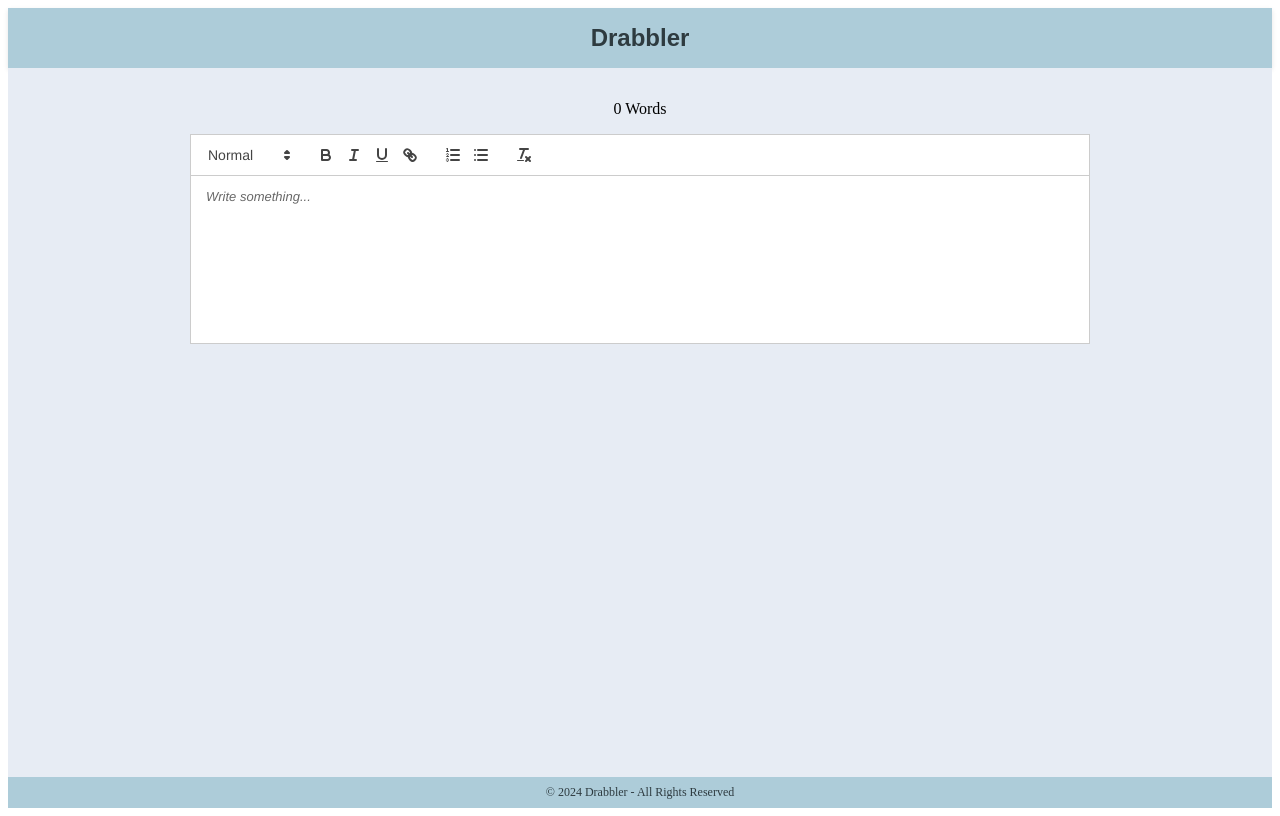
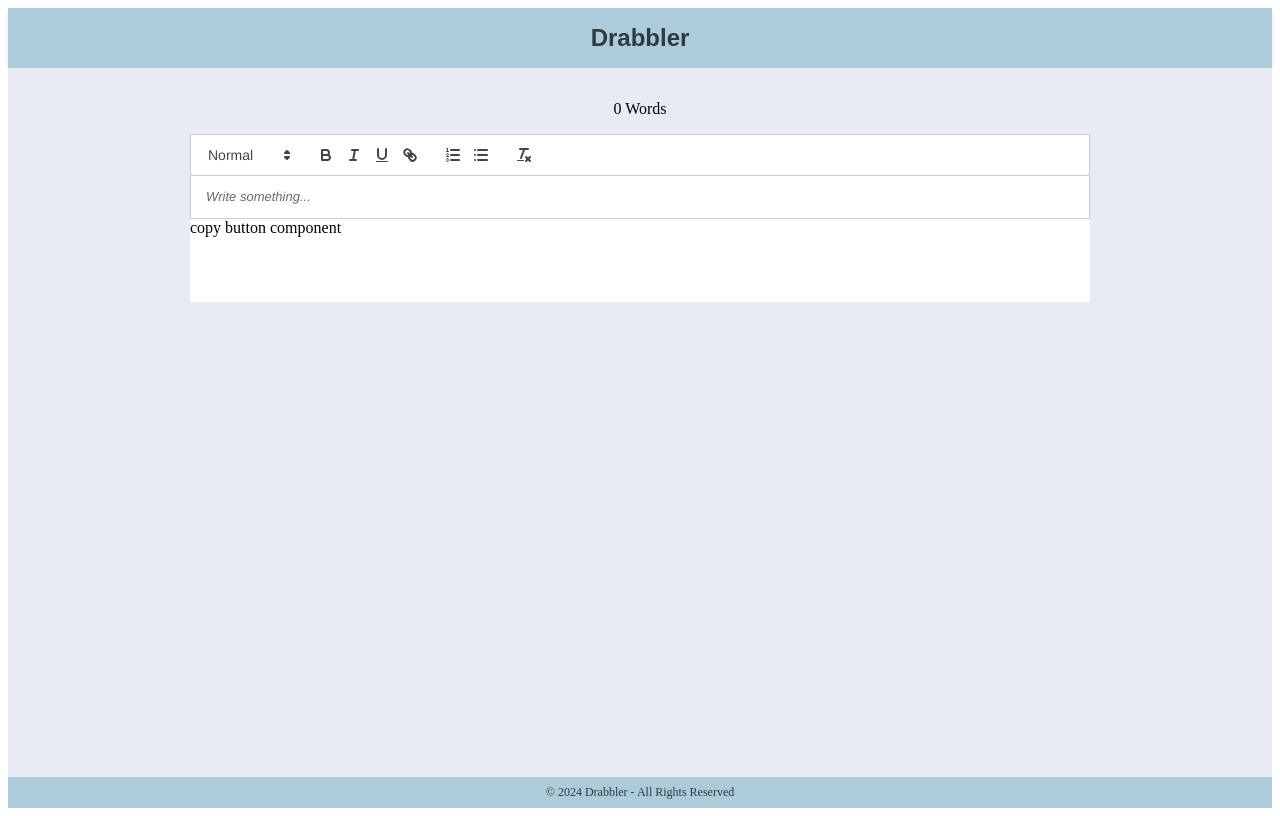
Before and after one commit to SophieBonneval/Drabbler, a React (Vite) app: page / in a window 1280 px wide. Built offline with nearby package versions, Linux system fonts and the light colour scheme; the HTML template or start-up script is replaced by a standard one.

Commit message:
re-factoring wordcounter & adding Copy-Button component

```diff
--- a/src/App.jsx
+++ b/src/App.jsx
@@ -1,10 +1,10 @@
-import { useState } from "react";
-import classes from "./App.module.scss";
+import { useState } from 'react';
+import classes from './App.module.scss';
 
-import Footer from "./components/Footer/Footer";
-import Header from "./components/Header/Header";
-import MainInput from "./components/MainInput/MainInput";
-import WordCounter from "./components/WordCounter/WordCounter";
+import Footer from './components/Footer/Footer';
+import Header from './components/Header/Header';
+import MainInput from './components/MainInput/MainInput';
+import WordCounter from './components/WordCounter/WordCounter';
 
 function App() {
   const [wordCountValue, setWordCountValue] = useState(0);
@@ -14,7 +14,7 @@ function App() {
   }
 
   return (
-    <div className={classes["container"]}>
+    <div className={classes['App__container']}>
       <Header />
       <main>
         <WordCounter wordCountValue={wordCountValue} />
--- a/src/App.module.scss
+++ b/src/App.module.scss
@@ -1,4 +1,4 @@
-.container {
+.App__container {
     display: flex;
     flex-direction: column;
     height: 100vh;
--- /dev/null
+++ b/src/components/CopyButton/CopyButton.jsx
@@ -0,0 +1,7 @@
+function CopyButton({ inputValue }) {
+  console.log('inputValue in copyBtn: ', inputValue);
+
+  return <div>copy button component</div>;
+}
+
+export default CopyButton;
--- a/src/components/Footer/Footer.jsx
+++ b/src/components/Footer/Footer.jsx
@@ -1,7 +1,11 @@
 import classes from './Footer.module.scss';
 
 function Footer() {
-    return <footer className={classes['container']}>© 2024 Drabbler - All Rights Reserved</footer>;
+  return (
+    <footer className={classes['Footer__container']}>
+      © 2024 Drabbler - All Rights Reserved
+    </footer>
+  );
 }
 
 export default Footer;
--- a/src/components/Footer/Footer.module.scss
+++ b/src/components/Footer/Footer.module.scss
@@ -1,4 +1,4 @@
-.container {
+.Footer__container {
     display: flex;
     justify-content: center;
     padding: $half-spacing $base-spacing;
--- a/src/components/Header/Header.jsx
+++ b/src/components/Header/Header.jsx
@@ -1,7 +1,7 @@
 import classes from './Header.module.scss';
 
 function Header() {
-  return <header className={classes['container']}>Drabbler</header>;
+  return <header className={classes['Header__container']}>Drabbler</header>;
 }
 
 export default Header;
--- a/src/components/Header/Header.module.scss
+++ b/src/components/Header/Header.module.scss
@@ -1,4 +1,4 @@
-.container {
+.Header__container {
     display: flex;
     justify-content: center;
     padding: $base-spacing;
--- a/src/components/MainInput/MainInput.jsx
+++ b/src/components/MainInput/MainInput.jsx
@@ -1,21 +1,58 @@
-import classes from "./MainInput.module.scss";
-import { useRef } from "react";
-import Quill from "quill";
-import QuillEditor from "./QuillEditor";
+import classes from './MainInput.module.scss';
+import { useEffect, useRef, useState } from 'react';
+import PropTypes from 'prop-types';
+import Quill from 'quill';
+import QuillEditor from './QuillEditor';
+import CopyButton from '../CopyButton/CopyButton';
 
 function MainInput({ wordCount }) {
-  const Delta = Quill.import("delta");
+  const Delta = Quill.import('delta');
   const quillRef = useRef();
+  const [inputValue, setInputValue] = useState('');
+
+  //useEffect for word counter?
+
+  useEffect(() => {
+    const quill = quillRef.current;
+
+    function handleInputValue() {
+      if (quill) {
+        const inputValue = quill.getText().trim();
+        const wordCountValue =
+          inputValue !== '' ? inputValue.split(/\s+/).length : 0;
+
+        // We're not CALLING the fn but setting it with the value of wordCountValue
+        if (wordCount) {
+          wordCount(wordCountValue);
+        }
+
+        setInputValue(quill.root.innerText);
+      }
+    }
+
+    quill.on('text-change', handleInputValue);
+
+    // this return is used to *clear* the instance whenever the useEffect
+    // refreshes (so when it renders again, eg. at line 45 it does so when
+    // ref refreshes)
+    return () => {
+      // restarting the event listener:
+      quill.off('text-change', handleInputValue);
+    };
+    //we've added the wordCount dependency because we want the useEffect to
+    //rerender whenever it changes, even if it probably won't happen
+  }, [quillRef, wordCount]);
 
   return (
-    <section className={classes["container"]}>
-      <QuillEditor
-        wordCount={wordCount}
-        ref={quillRef}
-        defaultValue={new Delta()}
-      />
+    <section className={classes['MainInput__container']}>
+      <QuillEditor ref={quillRef} defaultValue={new Delta()} />
+      <CopyButton inputValue={inputValue} />
     </section>
   );
 }
 
 export default MainInput;
+
+QuillEditor.propTypes = {
+  wordCount: PropTypes.func,
+};
--- a/src/components/MainInput/MainInput.module.scss
+++ b/src/components/MainInput/MainInput.module.scss
@@ -1,9 +1,9 @@
-.container {
+.MainInput__container {
     background-color: $pure-white;
     max-width: $desk-start;
     margin: 0 auto $base-spacing;
 
-    :global(.ql-container.ql-snow) {
+    :global(.ql-container.ql-snow, .ql-editor) {
         min-height: 168px;
     }
 }
--- a/src/components/MainInput/QuillEditor.jsx
+++ b/src/components/MainInput/QuillEditor.jsx
@@ -1,20 +1,20 @@
-import { forwardRef, useEffect, useRef, useState } from "react";
-import Quill from "quill";
-import PropTypes from "prop-types";
-import "quill/dist/quill.snow.css";
+import { forwardRef, useEffect, useRef } from 'react';
+import Quill from 'quill';
+import PropTypes from 'prop-types';
+import 'quill/dist/quill.snow.css';
 
-const QuillEditor = forwardRef(({ defaultValue, wordCount }, ref) => {
+const QuillEditor = forwardRef(({ defaultValue }, ref) => {
   const containerRef = useRef(null);
   const defaultValueRef = useRef(defaultValue);
 
   useEffect(() => {
     const container = containerRef.current;
     const editorContainer = container.appendChild(
-      container.ownerDocument.createElement("article")
+      container.ownerDocument.createElement('article')
     );
     const quill = new Quill(editorContainer, {
-      theme: "snow",
-      placeholder: "Write something...",
+      theme: 'snow',
+      placeholder: 'Write something...',
     });
 
     ref.current = quill;
@@ -23,40 +23,19 @@ const QuillEditor = forwardRef(({ defaultValue, wordCount }, ref) => {
       quill.setContents(defaultValueRef.current);
     }
 
-    function handleInputValue() {
-      if (ref.current) {
-        const inputValue = ref.current.getText().trim();
-        const wordCountValue =
-          inputValue !== "" ? inputValue.split(/\s+/).length : 0;
-
-        // We're not CALLING the fn but setting it with the value of wordCountValue
-        if (wordCount) {
-          wordCount(wordCountValue);
-        }
-      }
-    }
-
-    quill.on("text-change", handleInputValue);
-
-    // this return is used to *clear* the instance whenever the useEffect
-    // refreshes (so when it renders again, eg. at line 45 it does so when
-    // ref refreshes)
     return () => {
       ref.current = null;
-      // restarting the event listener:
-      quill.off("text-change", handleInputValue);
-      container.innerHTML = "";
+      container.innerHTML = '';
     };
   }, [ref]);
 
   return <section ref={containerRef}></section>;
 });
 
-QuillEditor.displayName = "Editor";
+QuillEditor.displayName = 'Editor';
 
 export default QuillEditor;
 
 QuillEditor.propTypes = {
   defaultValue: PropTypes.object,
-  wordCount: PropTypes.func,
 };
--- a/src/components/WordCounter/WordCounter.jsx
+++ b/src/components/WordCounter/WordCounter.jsx
@@ -1,7 +1,11 @@
-import classes from "./WordCounter.module.scss";
+import classes from './WordCounter.module.scss';
 
 function WordCounter({ wordCountValue }) {
-  return <div className={classes["container"]}>{wordCountValue} Words</div>;
+  return (
+    <div className={classes['WordCounter__container']}>
+      {wordCountValue} Words
+    </div>
+  );
 }
 
 export default WordCounter;
--- a/src/components/WordCounter/WordCounter.module.scss
+++ b/src/components/WordCounter/WordCounter.module.scss
@@ -1,4 +1,4 @@
-.container {
+.WordCounter__container {
     text-align: center;
     padding: $base-spacing 0;
 }
```
